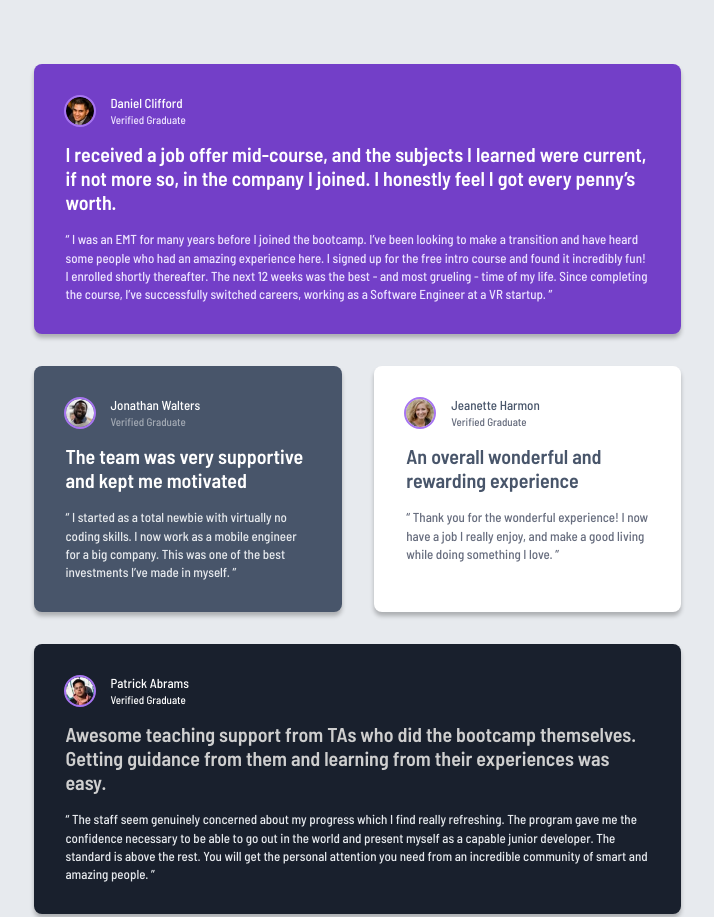
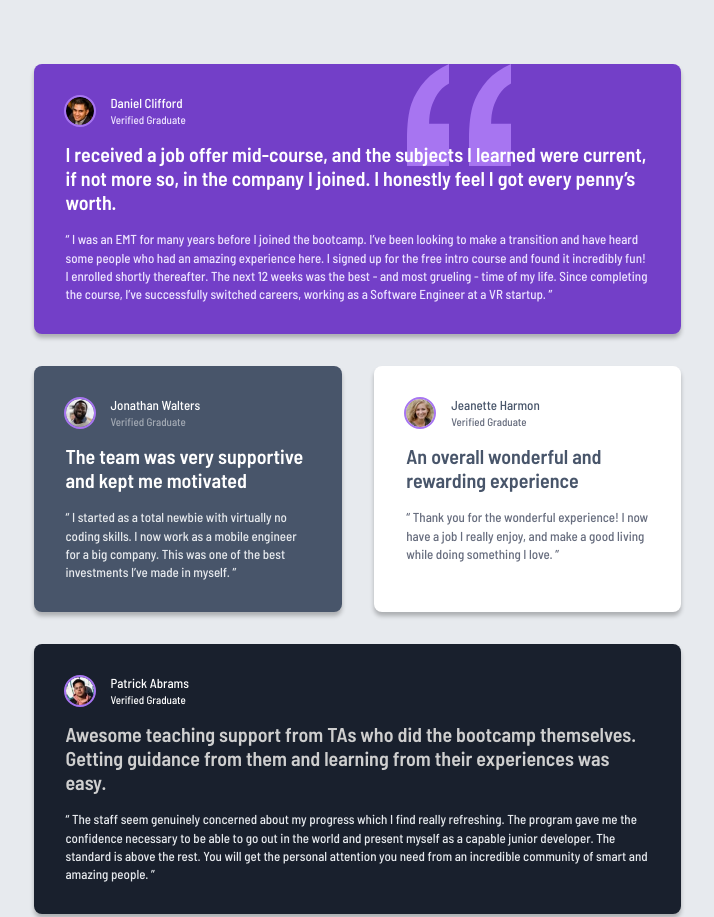
Before and after one commit to monika-webdeveloper/testimonials-grid-section, a plain HTML site: page index.html in a window 1280 px wide. Shown: the top 917 px of the page, without its empty margins (283-997 px from the left). Drawn offline with Linux system fonts and the light colour scheme.

Commit message:
adding quotation

```diff
--- a/index.html
+++ b/index.html
@@ -26,6 +26,9 @@
     <main role="main" class="main-content">
       <!-- CARD 01 -->
       <article class="card card-1">
+        <div class="quotation">
+          <img src="./images/bg-pattern-quotation.svg" alt="" />
+        </div>
         <div class="card__profile card-1__profile">
           <img
             src="./images/image-daniel.jpg"
--- a/style.css
+++ b/style.css
@@ -93,6 +93,7 @@ body {
   font-size: 2rem;
   line-height: 120%;
   font-weight: 600;
+  z-index: 2;
 }
 
 .card__description {
@@ -106,6 +107,9 @@ body {
   height: 45rem;
 }
 
+.quotation {
+  display: none;
+}
 .card-1__profile--name {
   .title {
     color: var(--color-purple-50);
@@ -202,6 +206,23 @@ body {
     width: 64.7rem;
   }
 
+  .card-1 {
+    position: relative;
+  }
+  .quotation {
+    display: block;
+    position: absolute;
+    width: 104px;
+    height: 102px;
+    top: 0;
+    right: 17rem;
+    z-index: 1;
+    img {
+      width: 100%;
+      height: 100%;
+    }
+  }
+
   .card-1,
   .card-4,
   .card-5 {
@@ -230,6 +251,10 @@ body {
     grid-column-end: 3;
     width: 54rem;
     height: 100%;
+    position: relative;
+  }
+  .quotation {
+    right: 6rem;
   }
   .card-2 {
     width: 25.5rem;
```
